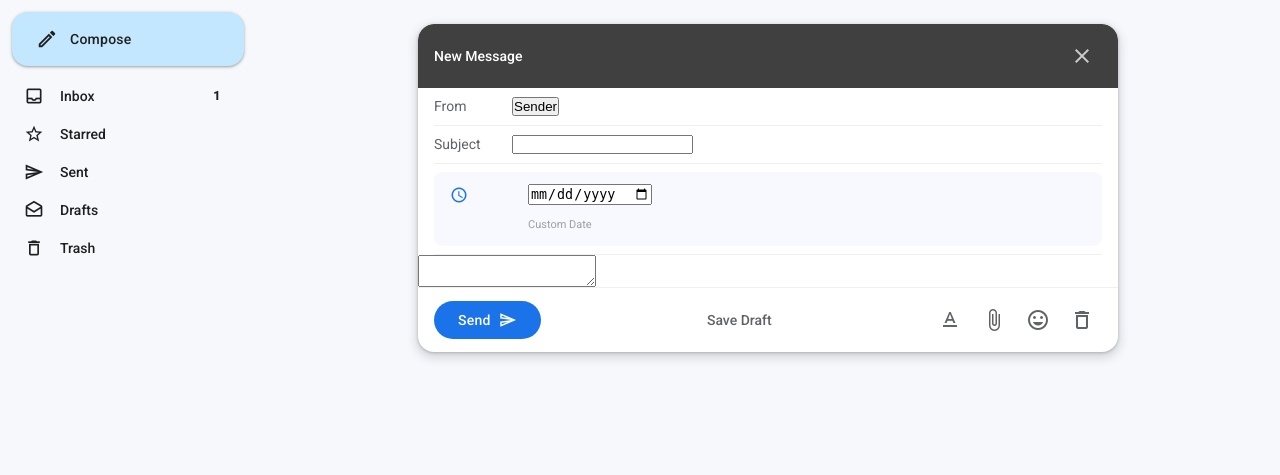
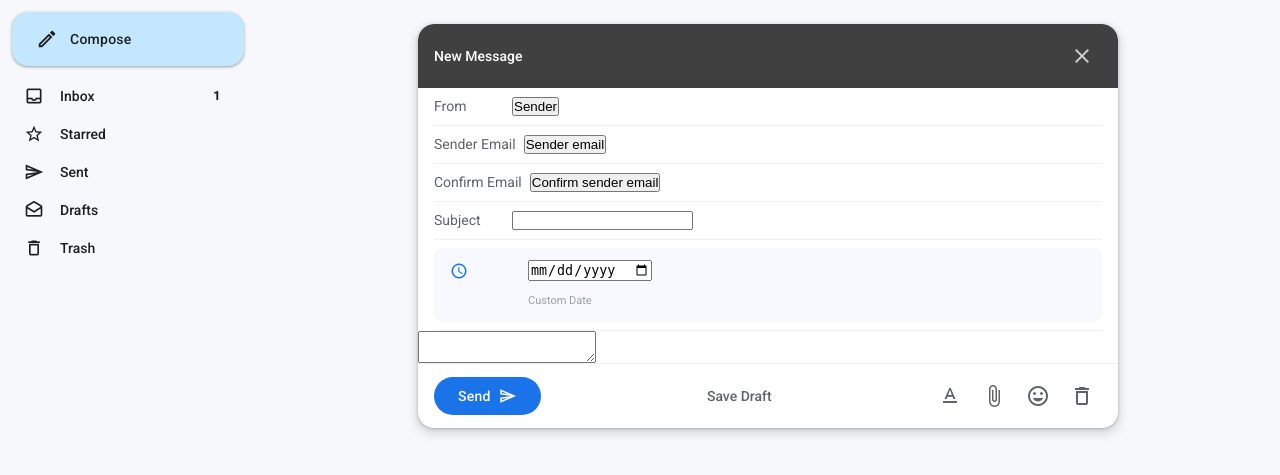
Before and after one commit to puneet821/Modify_Email, a Django app: template app/templates/compose.html in a window 1280 px wide. Shown: the part 64-539 px from the top of the page. Run offline with Django 5.2, Linux system fonts and the light colour scheme; the template is opened without the code that fills it: most values are stand-ins (such as "Sample title", 1, 10 or a date in 2020); form fields are guessed from the names that the template uses; some web fonts are replaced.

Commit message:
Add sender_email field and confirmation to compose form

```diff
--- a/app/models.py
+++ b/app/models.py
@@ -10,6 +10,11 @@ class Email(models.Model):
         default='',
         blank=True,
         help_text='Sender name displayed in inbox',
+    )
+    sender_email = models.EmailField(
+        max_length=255,
+        default='sender@example.com',
+        help_text='Sender email address',
     )
     recipient = models.EmailField(
         max_length=255,
--- a/app/templates/compose.html
+++ b/app/templates/compose.html
@@ -18,6 +18,20 @@
             <div class="form-row" id="sender-row">
                 <label for="sender" class="form-label">From</label>
                 {{ form.sender }}
+            </div>
+
+            <div class="form-divider"></div>
+
+            <div class="form-row" id="sender-email-row">
+                <label for="sender-email" class="form-label">Sender Email</label>
+                {{ form.sender_email }}
+            </div>
+
+            <div class="form-divider"></div>
+
+            <div class="form-row" id="confirm-sender-email-row">
+                <label for="confirm-sender-email" class="form-label">Confirm Email</label>
+                {{ form.confirm_sender_email }}
             </div>
 
             <div class="form-divider"></div>
--- a/app/templates/email_detail.html
+++ b/app/templates/email_detail.html
@@ -35,7 +35,7 @@
             <div class="sender-info">
                 <div class="sender-name-line">
                     <strong class="sender-name">{{ email.sender }}</strong>
-                    <span class="sender-email">&lt;{{ email.sender|slugify }}@gmail.com&gt;</span>
+                    <span class="sender-email">&lt;{{ email.sender_email }}&gt;</span>
                 </div>
                 <div class="recipient-line">
                     to <span class="recipient">me</span>
```
Also changed, not shown: app/forms.py (+28 -1 lines), app/migrations/0005_email_sender_email.py (added).
